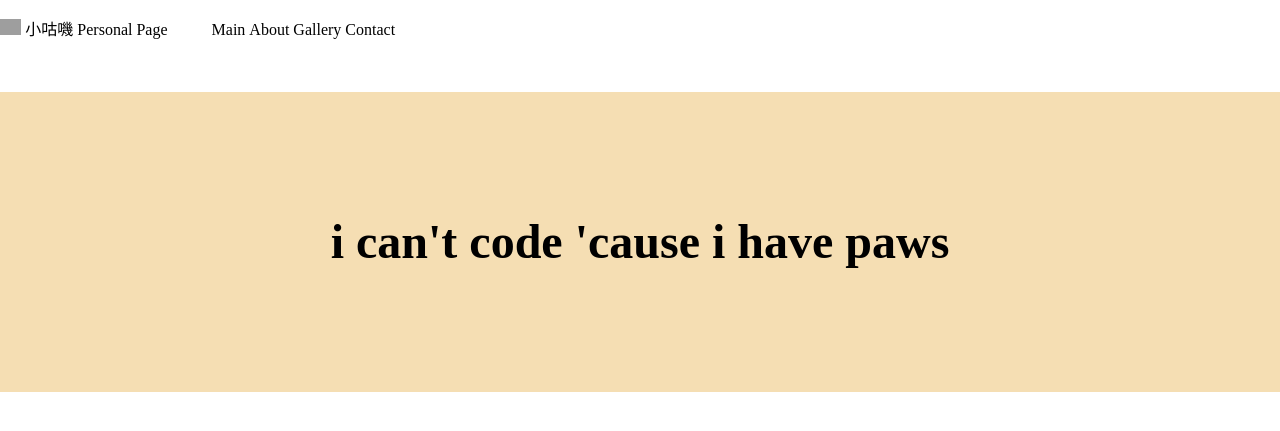
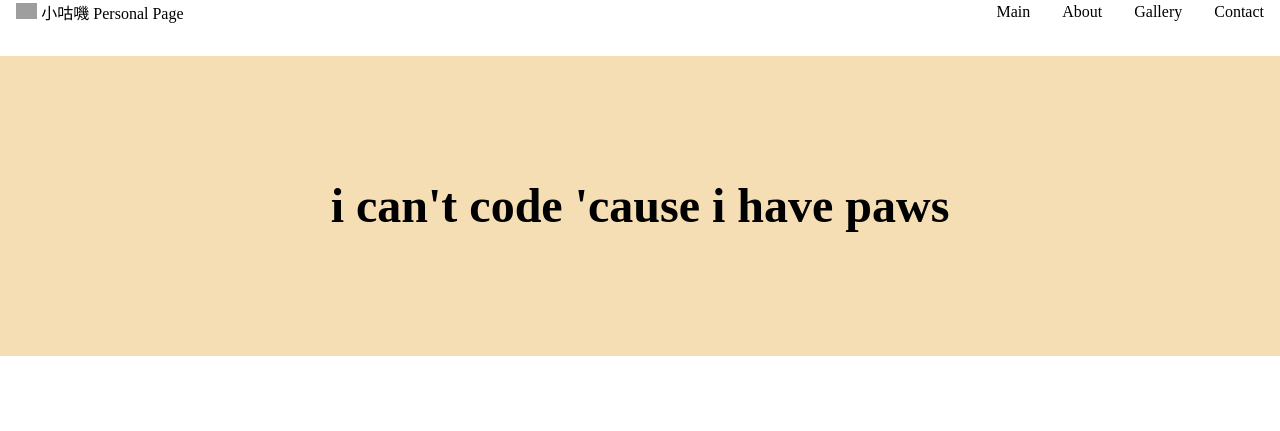
Before and after one commit to yarik89spb/remote-assignments, a web app: file Week-1/Assignment-2/index.html in a window 1280 px wide. Shown: the top 431 px of the page. Run offline with its HTML, style and script files only (its server is not run), Linux system fonts and the light colour scheme; grey boxes are pictures that could not be loaded.

Commit message:
Top bar have been aligned using flexbox

```diff
--- a/Week-1/Assignment-2/css/style.css
+++ b/Week-1/Assignment-2/css/style.css
@@ -3,35 +3,32 @@ body{
 }
 
 /* Upper line with logo, site name plus navigation bar */
-
-#header-container {
-    vertical-align: top;
-    height: 60px;
+#header-container div{
+    display: flex;
+    align-items: center;
+    justify-content: space-between;
+    margin-top: 0;
+    margin-bottom: 0;
 }
 
-#header-container p{
-    margin: 0;
+nav ul{
+    display: flex;
+    justify-content: flex-end;
+    list-style: none;
+    margin: 0px;
 }
 
-#title-logo {
-    display: inline-block;
-    height: 100%;
-    line-height: 60px;
+nav ul li{
+    margin: 0em 1em;
 }
 
-#logo {
-    height: 1em; /* This controls the logo's height relative to its parent */
-    width: auto; /* Maintains the logo's aspect ratio */
+#title-logo{
+    margin: 0em 1em;
 }
 
-nav, nav ul {
-    display: inline-block;
-    height: 100%;
-    list-style-type: none;
-    margin: 0;
-}
-nav ul li {
-    display: inline;
+#logo{
+    max-height: 1em;
+    width: auto;
 }
 
 /* Greeting */
```
